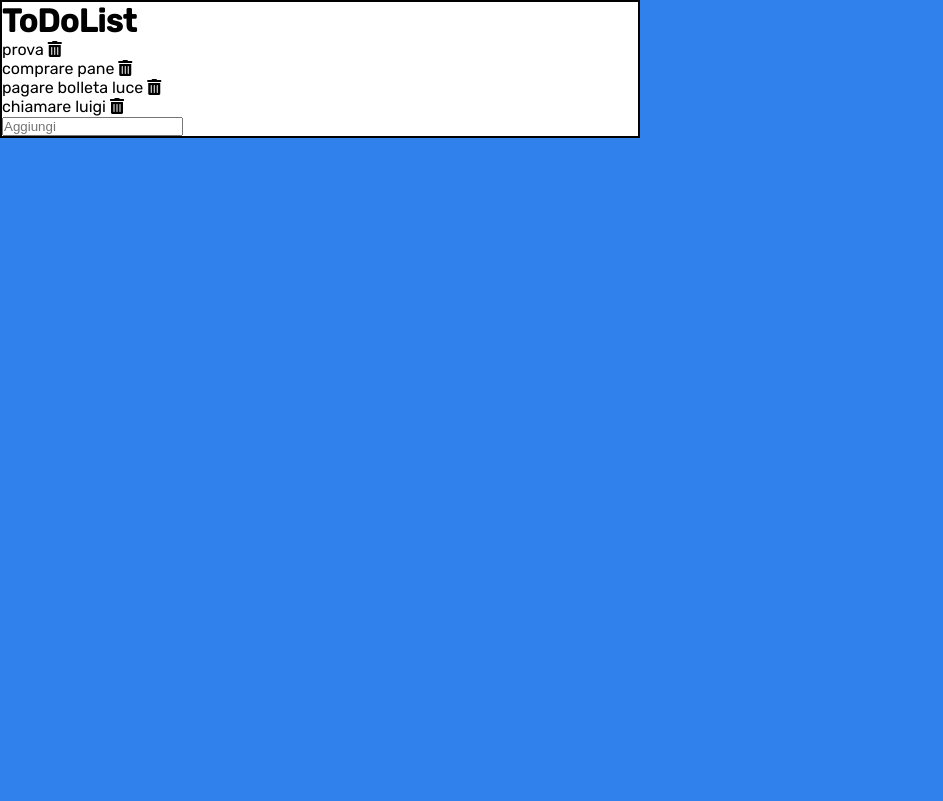
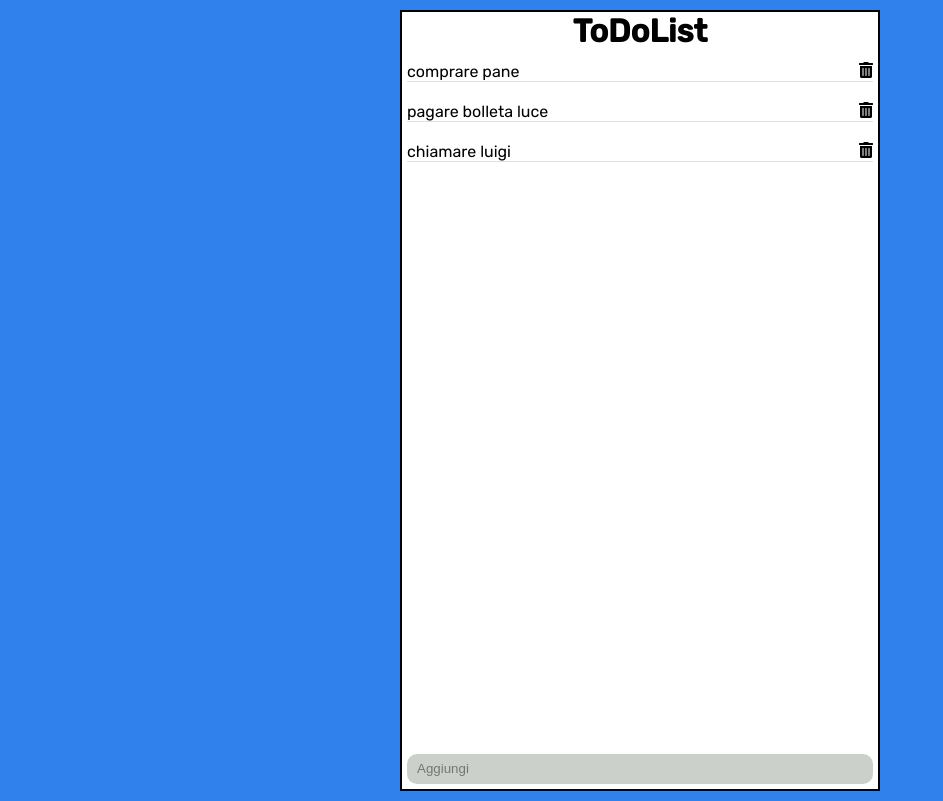
Before and after one commit to a-benvenuti/js-todo-clone, a plain HTML site: page index.html in a window 1280 px wide. Shown: the whole page, without its empty margins (0-943 px from the left). Drawn offline with nearby package versions, Linux system fonts and the light colour scheme.

Commit message:
Aggiunto un "minimo" di stile

```diff
--- a/css/style.css
+++ b/css/style.css
@@ -6,17 +6,43 @@
 }
 /* ----/RESET---- */
 /* ------------------------MIX-------------------- */
-
+.flex_display{
+  display: flex;
+}
 /* ------------------------/MIX-------------------- */
 body{
   font-family: 'Rubik', sans-serif;
   background-color: #3081ec;
-}
-.wrapper{
-  max-width: 50%;
-  background-color: white;
-  border: 2px solid black;
+  justify-content: center;
+  margin: 10px 0px;
 }
 .template{
   display: none;
 }
+.wrapper{
+  width: 480px;
+  background-color: white;
+  border: 2px solid black;
+  padding: 0px 5px 5px 5px;
+}
+.wrapper h1{
+  text-align: center;
+  height: 30px;
+}
+.container{
+  height: calc(100vh - 58px);
+  flex-direction: column;
+  justify-content: space-between;
+}
+.to_do_list li{
+  justify-content: space-between;
+  border-bottom: 1px solid #e0e0e0;
+  margin-top: 20px;
+}
+.container input{
+  background: #ccd0cb;
+  line-height: 30px;
+  border: none;
+  border-radius: 10px;
+  padding: 0 10px;
+}
--- a/index.html
+++ b/index.html
@@ -16,18 +16,20 @@
     <!-- /css -->
     <title>ToDoList</title>
   </head>
-  <body>
+  <body class="flex_display">
 
     <div class="wrapper">
       <h1>ToDoList</h1>
-      <ul class="to_do_list">
-        <li> prova  <i class="to_do_list-delate fas fa-trash-alt"></i> </li>
-      </ul>
-      <input id="aggiungi" type="text" placeholder="Aggiungi">
+      <div class="container flex_display">
+        <ul class="to_do_list">
+
+        </ul>
+        <input id="aggiungi" type="text" placeholder="Aggiungi">
+      </div>
     </div>
 
     <div class="template">
-      <li>  <i class="to_do_list-delate fas fa-trash-alt"></i> </li>
+      <li class="flex_display">  <i class="to_do_list-delate fas fa-trash-alt"></i> </li>
     </div>
 
 
--- a/js/script.js
+++ b/js/script.js
@@ -11,15 +11,15 @@
   $('.to_do_list').append(template);
 
   IMPORTANTE!
-  prima di chiamare la funzione 'clonazione' creare la varbiabile denominata 'variabileContenitoreClonato'
+  prima di chiamare la funzione 'clonazione' creare la varbiabile denominata 'clonedContainer'
 */
-function clonazione(variabileContenitoreClonato, elemCheVoglioClonare, newInfoClonato, doveDeveEssereClonato){
+function clonazione(clonedContainer, toBeCloned, clonedInfo, whereToClone){
   // clono qualsiasi cosa e la metto in una variabile
-  var variabileContenitoreClonato = $(elemCheVoglioClonare).clone();
+  var clonedContainer = $(toBeCloned).clone();
   // aggiungo le info all'elemento che ho clonato
-  variabileContenitoreClonato.prepend(newInfoClonato);
+  clonedContainer.prepend(clonedInfo);
   // aggiungo l'elemento clonato con le nuove info dove voglio
-  $(doveDeveEssereClonato).append(variabileContenitoreClonato);
+  $(whereToClone).append(clonedContainer);
 }
 // ------------------------------------------fine delle FUNZIONI----------------------------------------------
 var elenco = [
```
